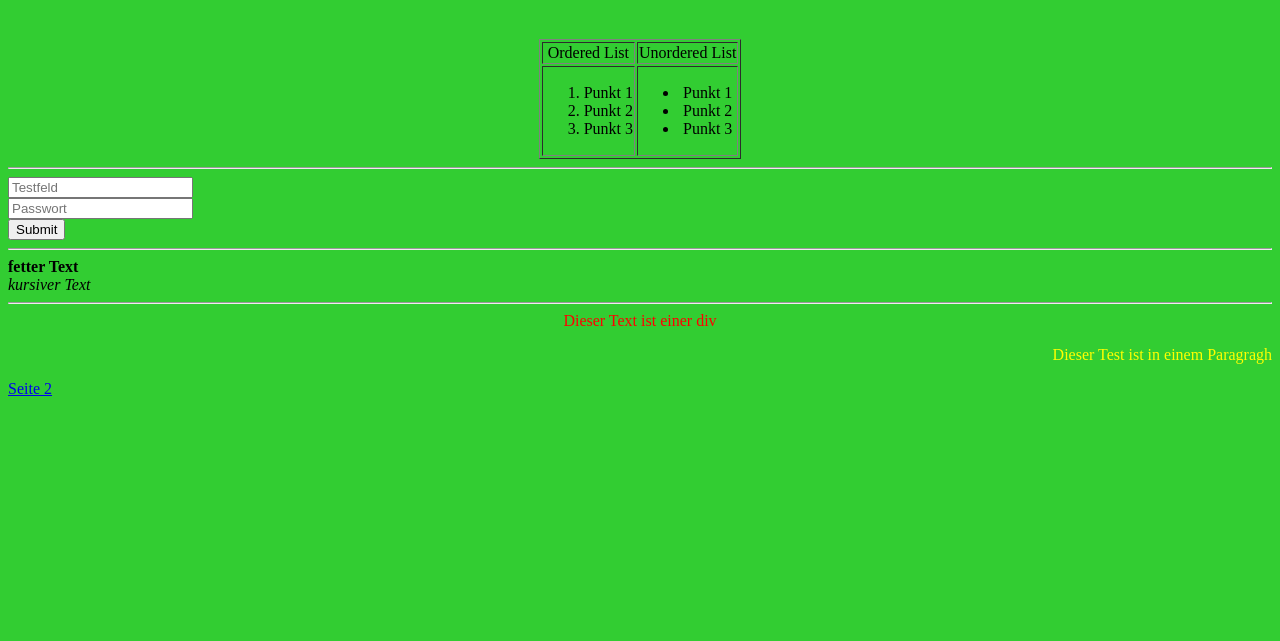
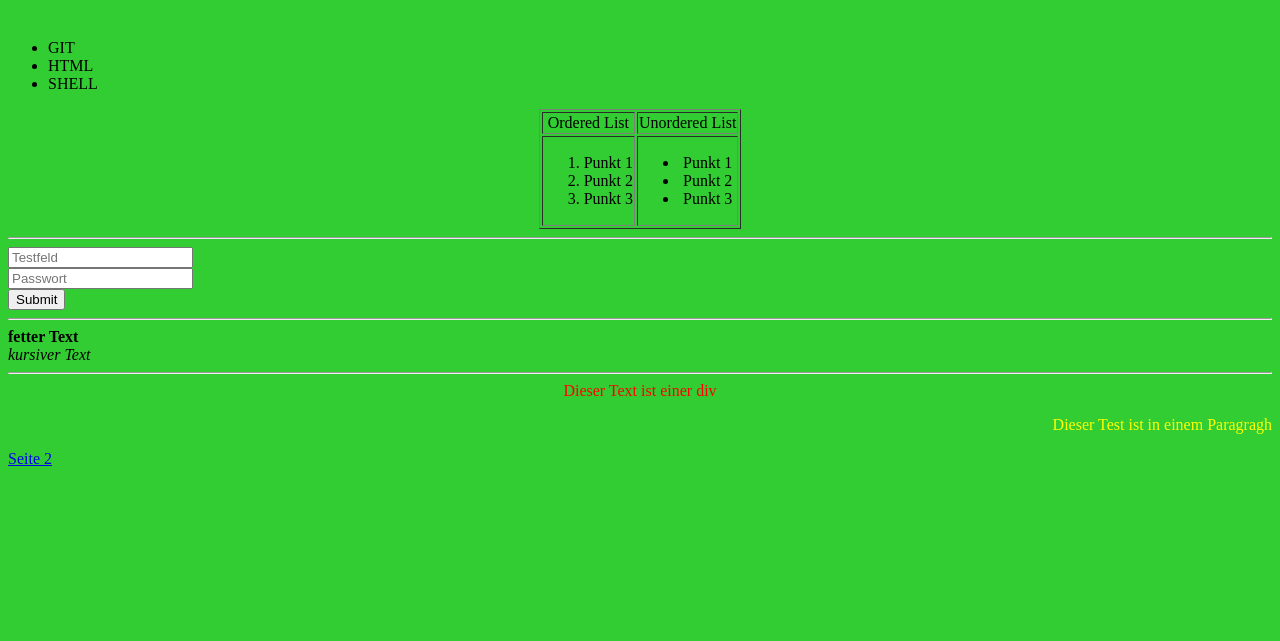
Before and after one commit to arassaria/html-intro, a plain HTML site: page index.html in a window 1280 px wide. Shown: the part 159-800 px from the top of the page. Drawn offline with Linux system fonts and the light colour scheme.

Commit message:
Add nav-list

```diff
--- a/index.html
+++ b/index.html
@@ -6,6 +6,19 @@
     </head>
     <body>
         <h1>Hallo</h1>
+        <nav>
+            <ul>
+                <li>
+                    GIT
+                </li>
+                <li>
+                    HTML
+                </li>
+                <li>
+                    SHELL
+                </li>
+            </ul>
+        </nav>
         <table border=1 class="center">
             <tr>
                 <td>
```
